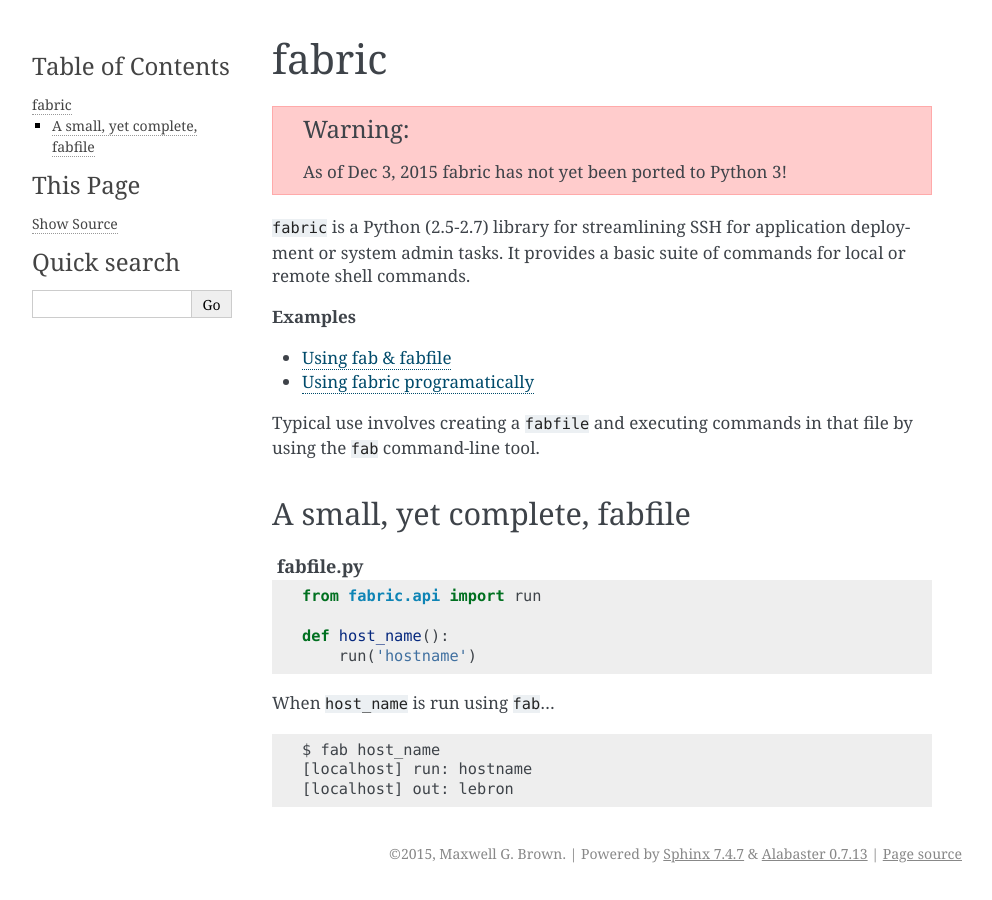
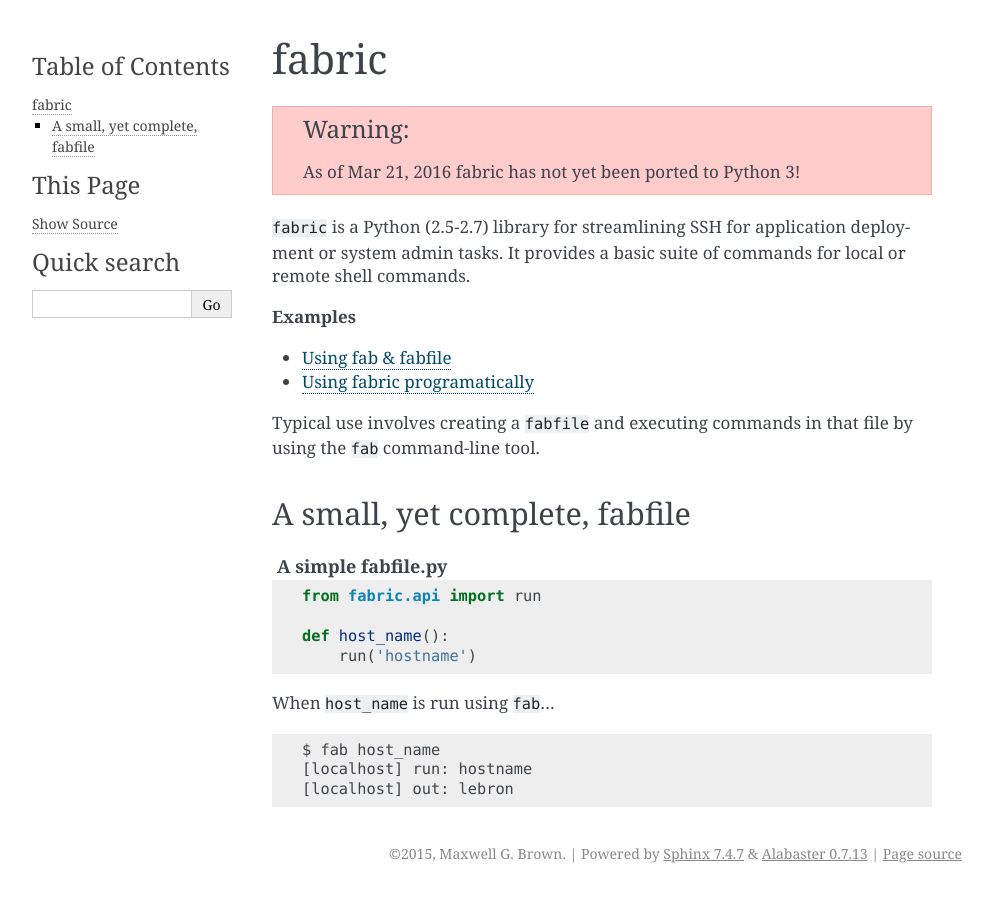
Before and after one commit to MaxwellGBrown/notebook, a Sphinx documentation site: the page built from docs/source/python_libraries/fabric/fabric.rst, in a window 1280 px wide. Shown: the whole page, without its empty margins (148-1140 px from the left). Built offline with Sphinx 7.4.7, drawn with Linux system fonts in a browser that asks for light colours.

Commit message:
restructured fabric examples & explicit links

```diff
--- a/docs/source/index.rst
+++ b/docs/source/index.rst
@@ -34,7 +34,7 @@
    :glob:
 
    argparse <python_libraries/argparse/argparse>
-   python_libraries/fabric
+   fabric <python_libraries/fabric/fabric>
    python_libraries/imaplib
    python_libraries/mailthon
    python_libraries/mako
--- a/docs/source/python_libraries/examples/example_fabfile/example_fabfile.rst
+++ b/docs/source/python_libraries/fabric/example_fabfile/example_fabfile.rst
@@ -1,3 +1,5 @@
+.. _example_fabfile:
+
 ===================
 Using fab & fabfile
 ===================
@@ -8,7 +10,7 @@
 
 .. literalinclude:: fabfile.py
     :language: python
-    :caption: fabfile.py
+    :caption: An example fabfile.py
 
 Although this ``fabfile`` is trivial, it can provide a good enough example to explain what fab was made for.
 
--- a/docs/source/python_libraries/fabric.rst
+++ b/docs/source/python_libraries/fabric/fabric.rst
@@ -1,10 +1,12 @@
+.. _fabric:
+
 ======
 fabric
 ======
 
 .. warning::
 
-   As of Dec 3, 2015 fabric has not yet been ported to Python 3!
+   As of Mar 21, 2016 fabric has not yet been ported to Python 3!
 
 ``fabric`` is a Python (2.5-2.7) library for streamlining SSH for application deployment or system admin tasks.  It provides a basic suite of commands for local or remote shell commands.
 
@@ -27,7 +29,7 @@
 ------------------------------
 
 .. code-block:: python
-    :caption: fabfile.py
+    :caption: A simple fabfile.py
 
     from fabric.api import run
 
--- a/docs/source/python_libraries/examples/programming_with_fabric/programming_with_fabric.rst
+++ b/docs/source/python_libraries/fabric/programming_with_fabric/programming_with_fabric.rst
@@ -1,3 +1,5 @@
+.. _programming_with_fabric:
+
 ============================
 Using fabric programatically
 ============================
```
Also changed, not shown: other parts of docs/source/python_libraries/fabric/fabric.rst (+2 -2 lines), docs/source/python_libraries/fabric/example_fabfile/fabfile.py (renamed from docs/source/python_libraries/examples/example_fabfile/fabfile.py).
